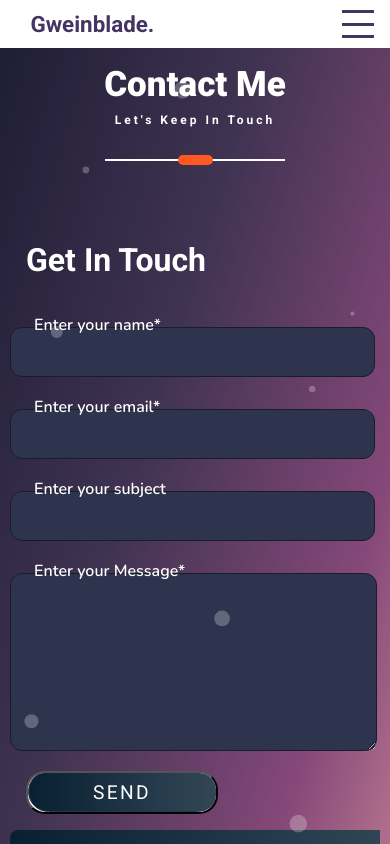
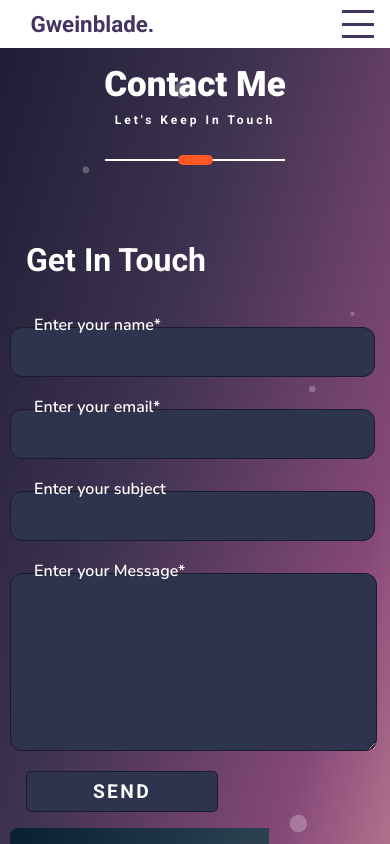
Before and after one commit to gweinblade/portfolio, a React (Create React App) app: page /contact in a window 390 px wide. Built offline with nearby package versions, Linux system fonts and the light colour scheme.

Commit message:
fixed resume page

```diff
--- a/package.json
+++ b/package.json
@@ -9,6 +9,7 @@
     "@testing-library/react": "^11.2.7",
     "@testing-library/user-event": "^12.8.3",
     "emailjs-com": "^3.2.0",
+    "framer-motion": "^5.3.3",
     "ityped": "^1.0.3",
     "node-sass": "^6.0.1",
     "particles.js": "^2.0.0",
--- a/src/App.jsx
+++ b/src/App.jsx
@@ -10,6 +10,7 @@ import {Route,Routes}  from "react-router-dom";
 import Menu from "./components/menu/Menu";
 
 
+
 function App() {
   const [menuOpen,setMenuOpen] = useState(false)
   return (
@@ -20,18 +21,20 @@ function App() {
 
 
           <Routes>
-            <Route path="/" element={<Intro/>}>
+            <Route path="/" element={<Intro/>}/>
 
-            </Route>
-            <Route path="/portfolio" element={ <Portfolio/>}>
 
-            </Route>
-            <Route path="/works" element={<Works/>}>
+            <Route path="/portfolio" element={ <Portfolio/>}/>
 
-            </Route>
-            <Route path="/contact" element={ <Contact/>}>
 
-            </Route>
+            <Route path="/works" element={<Works/>}/>
+
+
+            <Route path="/contact" element={ <Contact/>} />
+
+
+
+
           </Routes>
 
       </div>
--- a/src/components/contact/Contact.jsx
+++ b/src/components/contact/Contact.jsx
@@ -77,7 +77,7 @@ import Particle2 from "../particle/particle2";
     return (
         <div className="contact" id="contact" >
 
-
+            <Particle2/>
 
 
           <ToastContainer/>
@@ -129,7 +129,7 @@ import Particle2 from "../particle/particle2";
 
                 </div>
                 </div>
-                <Particle2/>
+
 
         </div>
     )
--- a/src/components/contact/contact.scss
+++ b/src/components/contact/contact.scss
@@ -11,6 +11,7 @@
   min-height: 100%;
 
   .contact-section {
+    z-index: 1;
     padding: 10px;
     display: grid;
     grid-template-columns: repeat(2, 1fr);
@@ -21,7 +22,8 @@
         margin-bottom: 3rem;
       }
     }
-    .right-content {
+    .right {
+      z-index: 1;
       display: grid;
       grid-template-columns: repeat(1, 1fr);
       @media screen and (max-width: 502px) {
@@ -92,47 +94,24 @@
         cursor: pointer;
         padding: 0.5rem;
         outline: none;
-        color: var(--white-color);
-        //
-        border-radius: 19px;
-
+        border: 1px solid var(--background-dark-grey);
+        border-radius: 5px;
         font-size: 1.2rem;
         width: 12rem;
         align-items: center;
         justify-content: center;
         transition: all 0.3s;
         text-transform: uppercase;
+        color: var(--white-color);
         letter-spacing: 0.15rem;
+        background-color: var(--border-color);
+        font-weight: bold;
+        //background-image: linear-gradient(to right, #082032, #334756);
         z-index: 1;
 
-        &::after {
-          content: "";
-          position: absolute;
-          bottom: 0;
-          border: 1px solid var(--border-color);
-          left: 0;
-          width: 100%;
-          height: 100%;
+        &:hover {
           background-image: linear-gradient(to right, #082032, #334756);
-          border-radius: 10rem;
-          z-index: -2;
-        }
-        &::before {
-          content: "";
-          position: absolute;
-          bottom: 0;
-          left: 0;
-          width: 0%;
-          height: 100%;
-          background-image: linear-gradient(to left, #082032, #334756);
-          transition: all 0.3s;
-          border-radius: 10rem;
-          z-index: -1;
-        }
-        &:hover {
-          &::before {
-            width: 100%;
-          }
+          // color: var(--white-color);
         }
         /* &::before {
           content: "";
--- a/src/components/intro/Intro.jsx
+++ b/src/components/intro/Intro.jsx
@@ -38,9 +38,7 @@ export default function Intro() {
                   <div className="s">
                   <h1>Hi, I'm <span>MOKRANI MEHDI</span></h1>
                 <p>
-                Lorem ipsum dolor sit amet consectetur adipisicing elit.
-                    Atque nihil voluptates ea dolore vel
-                    repellat? Quia tenetur non quam exercitationem. Lorem ipsum dolor sit amet.</p>
+                </p>
                 <h3> <span ref={textref}></span></h3>
                   </div>
 
--- a/src/components/menu/Menu.jsx
+++ b/src/components/menu/Menu.jsx
@@ -17,6 +17,7 @@ export default function Menu({menuOpen,setMenuOpen}) {
                 <li className="nav-item" onClick={()=>setMenuOpen(false)}>
                     <NavLink to="/contact" activeClassName="active">Contact</NavLink>
                 </li>
+
             </ul>
 
         </div>
--- a/src/components/particle/particle2.jsx
+++ b/src/components/particle/particle2.jsx
@@ -19,6 +19,7 @@ export default function Particle2() {
       //loaded={particlesLoaded}
       options={{
         autoPlay: true,
+        zIndex:0,
         backgroundMask: {
           composite: "destination-out",
           cover: {
--- a/src/components/portfolio/Portfolio.jsx
+++ b/src/components/portfolio/Portfolio.jsx
@@ -86,7 +86,7 @@ export default function Portfolio() {
 
                             </div>
                             <p>
-                                Lorem ipsum dolor sit amet, consectetur adipiscing elit. Praesent dictum non massa porttitor finibus. Aliquam pulvinar ligula arcu. Ut sed placerat dolor,Lorem ipsum dolor sit amet, consectetur adipiscing elit. Praesent dictum non massa porttitor finibus. Aliquam pulvinar ligula arcu. Ut sed placerat dolor.
+                               {d.text}
                             </p>
 
                                 <i class="fab fa-github " onClick={()=> window.open(d.link)}> link to the project's github repository</i>
--- a/src/components/portfolioList/portfoliolist.scss
+++ b/src/components/portfolioList/portfoliolist.scss
@@ -12,3 +12,8 @@
     color: white;
   }
 }
+@media screen and (max-width: 450px) {
+  .portfoliolist {
+    margin-right: 0.1rem;
+  }
+}
--- a/src/components/work/Works.jsx
+++ b/src/components/work/Works.jsx
@@ -1,4 +1,4 @@
-import { useState } from "react";
+import { useState , useEffect, useRef} from "react";
 import Heading from "../heading/Heading";
 import "./works.scss"
 
@@ -144,12 +144,16 @@ export default function Works() {
           />
         </div>,
       ];
-
+      const [height, setHeight] = useState(0);
+      const elementRef = useRef(0);
+      useEffect(() => {
+        setHeight(elementRef.current.clientHeight);
+      }, []);
       const handleCarousal = (index) => {
-        let offsetHeight = 360;
+        let offsetHeight = 30;
 
         let newCarousalOffset = {
-          style: { transform: "translateY(" + index * offsetHeight * -1 + "px)" },
+          style: { transform: "translateY(" + index * offsetHeight * -1 + "rem)" },
         };
 
         setCarousalOffsetStyle(newCarousalOffset);
--- a/src/components/work/works.scss
+++ b/src/components/work/works.scss
@@ -4,7 +4,6 @@
     #1f1d36,
     #3f3351,
     #864879,
-    #e9a6a6,
     #864879,
     #3f3351,
     #1f1d36
@@ -37,8 +36,8 @@
 
   .resume-card {
     display: flex;
-    height: 360px;
-    width: 1000px;
+    height: 30rem;
+    width: 80rem;
     /* margin: 80px 0; */
   }
 
@@ -87,14 +86,15 @@
     align-items: center;
     cursor: pointer;
     //background: linear-gradient(100deg, #1f2235 10%, white 100%);
-    background-color: linear-gradient(100deg, #1f2235 10%, white 100%);
-
+    background-image: linear-gradient(100deg, #1f2235 20%, white 80%);
+    font-weight: bold;
+    color: var(--white-color);
     height: 40px;
     margin: 15px 0;
     padding: 0 8px;
     border-radius: 20px;
     width: 100%;
-    transition: width 0.6s ease;
+    transition: width 2s ease;
   }
 
   .bullet-label {
@@ -119,16 +119,17 @@
 
   .selected-bullet {
     color: white;
-    background-color: #1f2235;
+    background-image: linear-gradient(100deg, #1f2235 100%, white 0%);
     width: 100%;
-    transition: all 0.5s ease;
+
+    transition: all 2s ease;
   }
 
   .resume-screen-container {
     display: flex;
     flex-direction: column;
     justify-content: space-evenly;
-    height: 360px;
+    height: 30rem;
     width: 100%;
   }
 
@@ -174,13 +175,16 @@
   .resume-sub-heading {
     font-size: 14px;
     font-family: "Poppins SemiBold";
-    color: black;
+    color: var(--white-color);
     margin: 10px 0 0 0;
   }
 
   .resume-heading-description {
-    font-size: 12px;
+    font-size: 0.8rem;
     text-align: justify;
+    margin: 0.2rem;
+    color: var(--white-color);
+    font-weight: 300;
   }
 
   .heading-date {
@@ -224,7 +228,8 @@
   .skill-parent span {
     font-family: "Poppins Bold";
     font-size: 16px;
-    color: #ff5823;
+    color: var(--white-color);
+    font-weight: bold;
   }
 
   /* IPAD PRO RESPONSIVENESS */
@@ -263,7 +268,7 @@
     }
 
     .resume-bullet-details {
-      height: 360px;
+      height: 30rem;
       padding: 0;
       width: fit-content;
     }
--- a/src/data.js
+++ b/src/data.js
@@ -3,22 +3,22 @@ export const All = [
         id : 1,
         title : "portfolio",
         img: "assets/Capture.jpg",
-        text : "",
-        link : ""
+        text : "portfolio created using react js ,with many library   like 'tsparticles' 'react-rooter-dom' ",
+        link : "https://github.com/gweinblade/portfolio.git"
     },
     {
         id : 2,
         title : "Just Eat",
         img: "assets/Screenshot_20210819-002047_Just_Eat.jpg",
-        text : "",
+        text : "android application made with android studio check the link below for the code in github",
         link : "https://github.com/gweinblade/Just_eat.git"
     },
     {
         id : 3,
         title : "Kings Game",
         img: "assets/king.gif",
-        text : "",
-        link : "https://github.com/gweinblade/Just_eat.git"
+        text : "a little game made using unity 2d with free assets 'the game is not finished it is still in progress'",
+        link : "https://mega.nz/folder/alh3nKYI#XBP4R9n0S1jIuxwxI_7Eeg"
     }
 ]
 export const Website = [
@@ -45,6 +45,6 @@ export const d_Games = [
         title : "Kings Game",
         img: "assets/king.gif",
         text : "",
-        link : "https://github.com/gweinblade/Just_eat.git"
+        link : "https://mega.nz/folder/alh3nKYI#XBP4R9n0S1jIuxwxI_7Eeg"
     }
 ]
```
Also changed, not shown: 1 other file (tests, documents, lock files or other folders).
